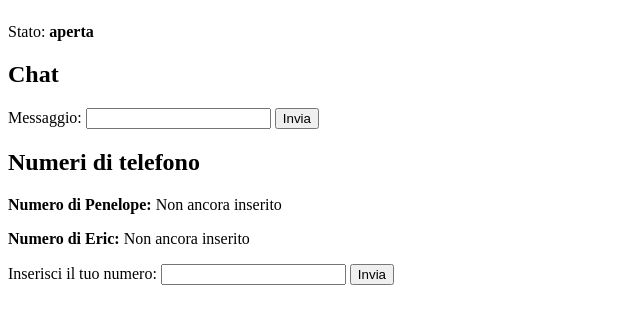
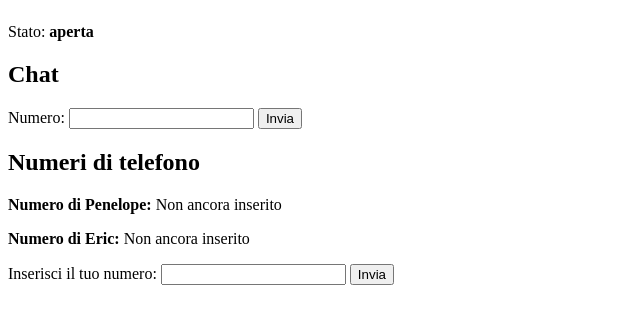
Before and after one commit to AndCatr/Stanza-Virtuale, a Flask app: template templates/stanza.html in a window 1280 px wide. Shown: the part 57-381 px from the top of the page, without its empty margins (0-640 px from the left). Run offline with Flask 3, Linux system fonts and the light colour scheme; the template is opened without the code that fills it, so the values that code supplies are empty.

Commit message:
Update stanza.html

```diff
--- a/templates/stanza.html
+++ b/templates/stanza.html
@@ -39,10 +39,10 @@
     </div>
 
     <form action="{{ url_for('stanza', codice=codice) }}" method="POST">
-        <label for="messaggio">Messaggio:</label>
-        <input type="text" name="messaggio" required>
-        <button type="submit">Invia</button>
-    </form>
+    <label for="numero">Numero:</label>
+    <input type="text" name="numero" id="input_numero" required>
+    <button type="submit" id="btn_numero">Invia</button>
+</form>
 
     <h2>Numeri di telefono</h2>
 <p><strong>Numero di Penelope:</strong> <span id="numero_penelope">{{ numero_penelope if numero_penelope else "Non ancora inserito" }}</span></p>
```
